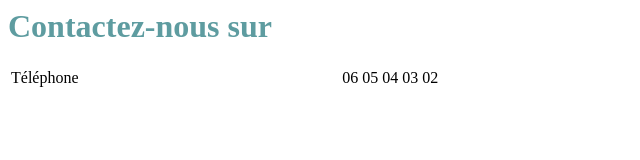
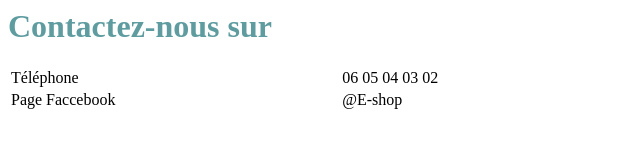
Before and after one commit to zaroumia/e-shop, a plain HTML site: page contact.html in a window 1280 px wide. Shown: the whole page, without its empty margins (0-640 px from the left). Drawn offline with Linux system fonts and the light colour scheme.

Commit message:
Add some details

```diff
--- a/contact.html
+++ b/contact.html
@@ -12,6 +12,10 @@
                 <td style="width: 212px;">Téléphone</td>
                 <td style="width: 137px;">06 05 04 03 02</td>
             </tr>
+            <tr>
+                <td style="width: 212px;">Page Faccebook</td>
+                <td style="width: 137px;">@E-shop</td>
+            </tr>
         </tbody>
     </table>
 </body>
```
Also changed, not shown: index.html (+1 -1 lines).
